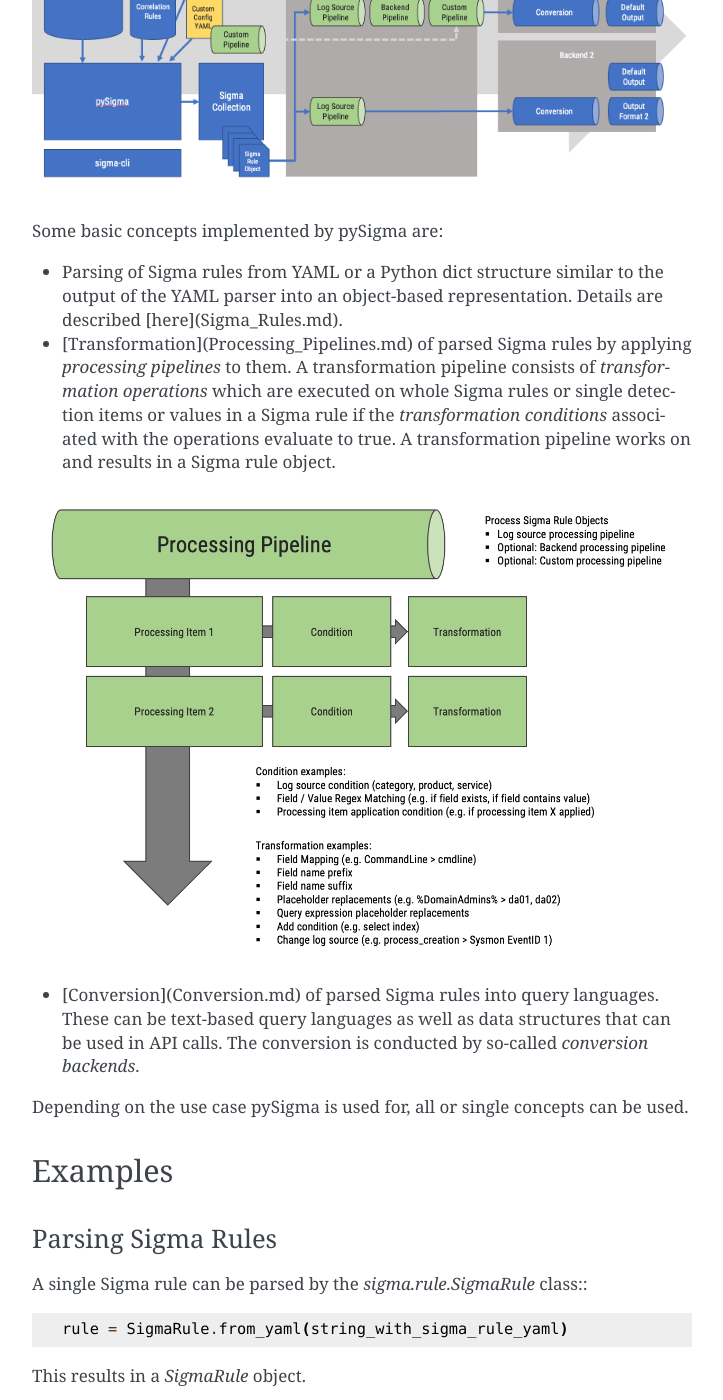
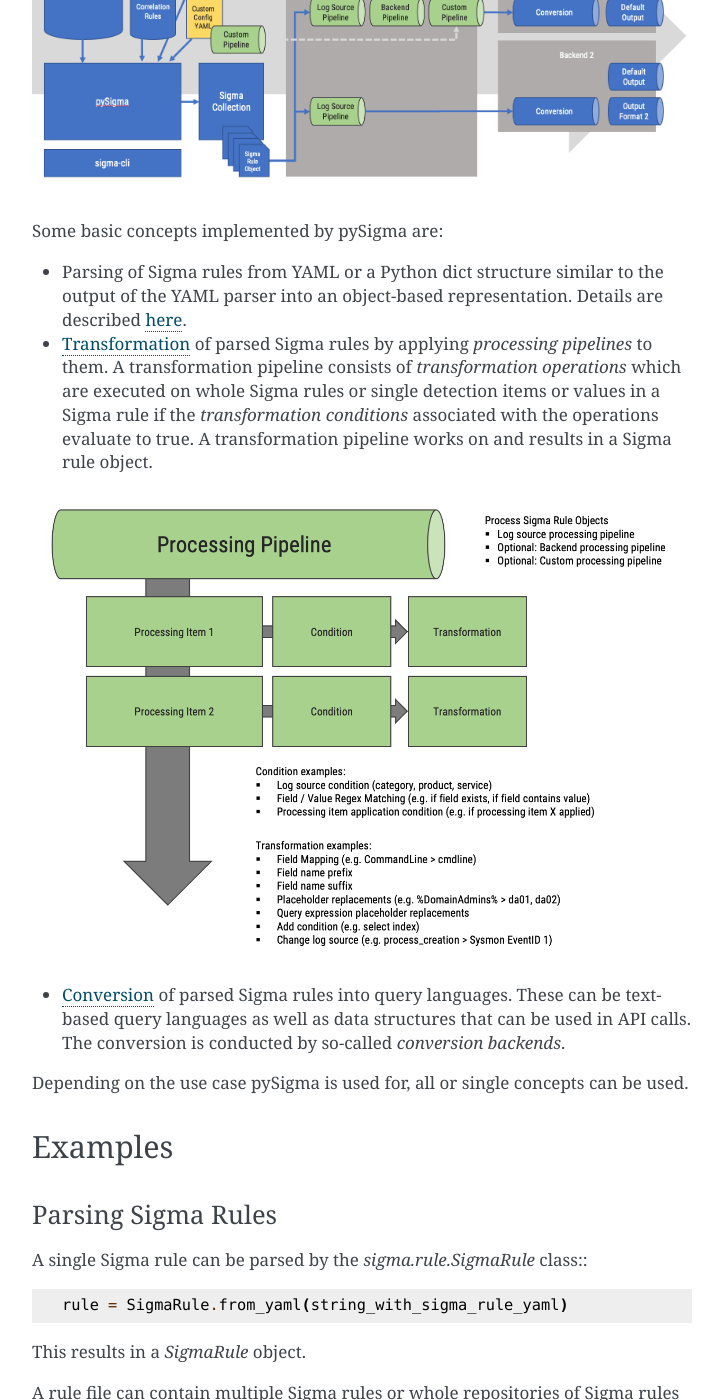
Before and after one commit to SigmaHQ/pySigma, a Sphinx documentation site: the page built from docs/index.rst, in a window 1280 px wide and 1400 px high, scrolled down 492 px. Shown: the whole window, without its empty margins (388-1111 px from the left). Built offline with Sphinx 7.4.7, drawn with Linux system fonts in a browser that asks for light colours; some of the changed lines change nothing that is shown; some of the changed text lies outside the part shown.

Commit message:
Fixed links in main documentation page

```diff
--- a/docs/index.rst
+++ b/docs/index.rst
@@ -20,8 +20,8 @@
 Some basic concepts implemented by pySigma are:
 
 * Parsing of Sigma rules from YAML or a Python dict structure similar to the output of the YAML
-  parser into an object-based representation. Details are described [here](Sigma_Rules.md).
-* [Transformation](Processing_Pipelines.md) of parsed Sigma rules by applying *processing pipelines* to them. A
+  parser into an object-based representation. Details are described :doc:`here <Sigma_Rules>`.
+* :doc:`Transformation <Processing_Pipelines>` of parsed Sigma rules by applying *processing pipelines* to them. A
   transformation pipeline consists of *transformation operations* which are executed on whole Sigma
   rules or single detection items or values in a Sigma rule if the *transformation conditions*
   associated with the operations evaluate to true. A transformation pipeline works on and results in
@@ -29,7 +29,7 @@
 
 .. image:: images/pipelines.png
 
-* [Conversion](Conversion.md) of parsed Sigma rules into query languages. These can be text-based query languages as
+* :doc:`Conversion <Backends>` of parsed Sigma rules into query languages. These can be text-based query languages as
   well as data structures that can be used in API calls. The conversion is conducted by so-called
   *conversion backends*.
 
@@ -73,7 +73,7 @@
    print("This is not a Sysmon rule!")
    print("Consolidated condition: " + "or".join(rule.detection.condition))
 
-Further details regarding parsing and representation of rules is located [on a dedicated page](Sigma_Rules.md).
+Further details regarding parsing and representation of rules is located :doc:`on a dedicated page <Sigma_Rules>`.
 
 Conversion of Sigma Rules
 =========================
@@ -100,8 +100,8 @@
 * instantiates a Splunk backend.
 * Converts a Sigma rule collection into a list of queries and prints it.
 
-Details about the conversion process can be found [here](Conversion.md). Processing pipelines are
-described on [this page](Processing_Pipelines.md).
+Details about the conversion process can be found :doc:`here <Backends>`. Processing pipelines are
+described on :doc:`this page <Processing_Pipelines>`.
 
 Indices and tables
 ******************
```
